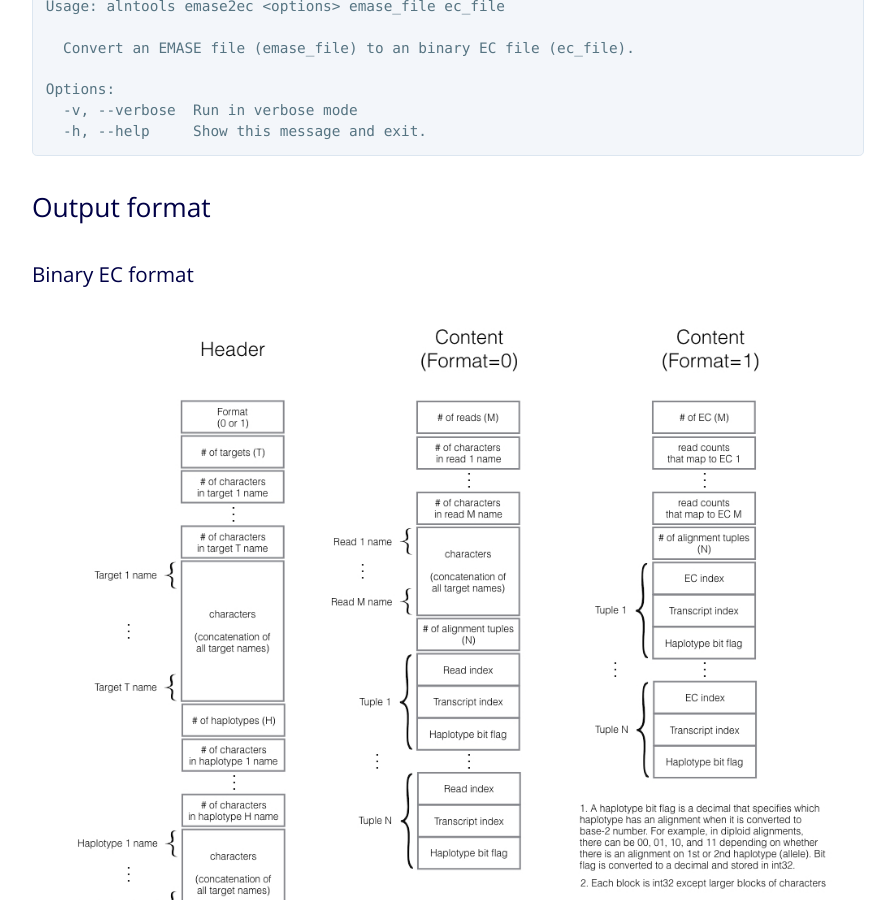
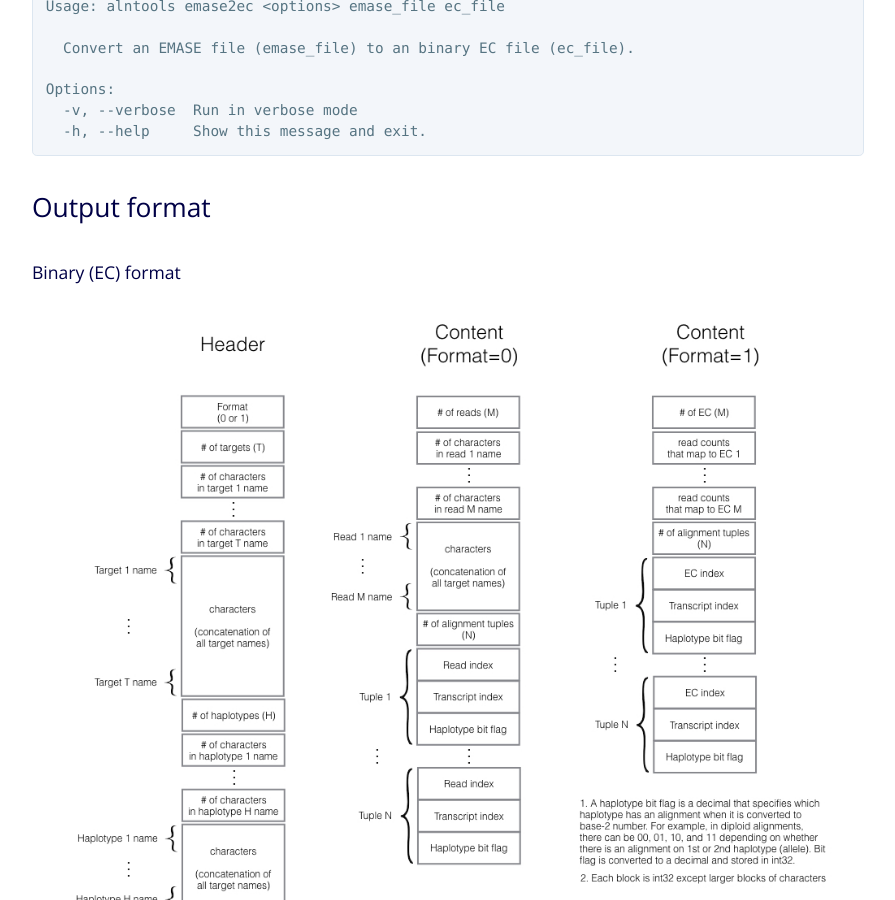
Before and after one commit to churchill-lab/alntools, a Jekyll site: the page built from index.html, in a window 1280 px wide and 900 px high, scrolled down 3403 px. Shown: the whole window, without its empty margins (192-1087 px from the left). Built offline with Jekyll 4.4.1, drawn with Linux system fonts in a browser that asks for light colours; the list of posts is cut into pages by our own code.

```diff
--- a/index.html
+++ b/index.html
@@ -137,10 +137,10 @@ Options:
 <h2>
 <a id="output" class="anchor" href="#output" aria-hidden="true"><span class="octicon octicon-link"></span></a>Output format</h2>
 
-<h3>Binary EC format</h3>
+<h4>Binary (EC) format</h4>
 <p><img src="emase_binary_format.jpg" alt="" title="Binary EC format"></p>
 
-<h3>EMASE format</h3>
+<h4>EMASE format</h4>
 <p><img src="emase_hdf5_format.jpg" alt="" title="EMASE HDF5 format"></p>
 
 <br>
```
